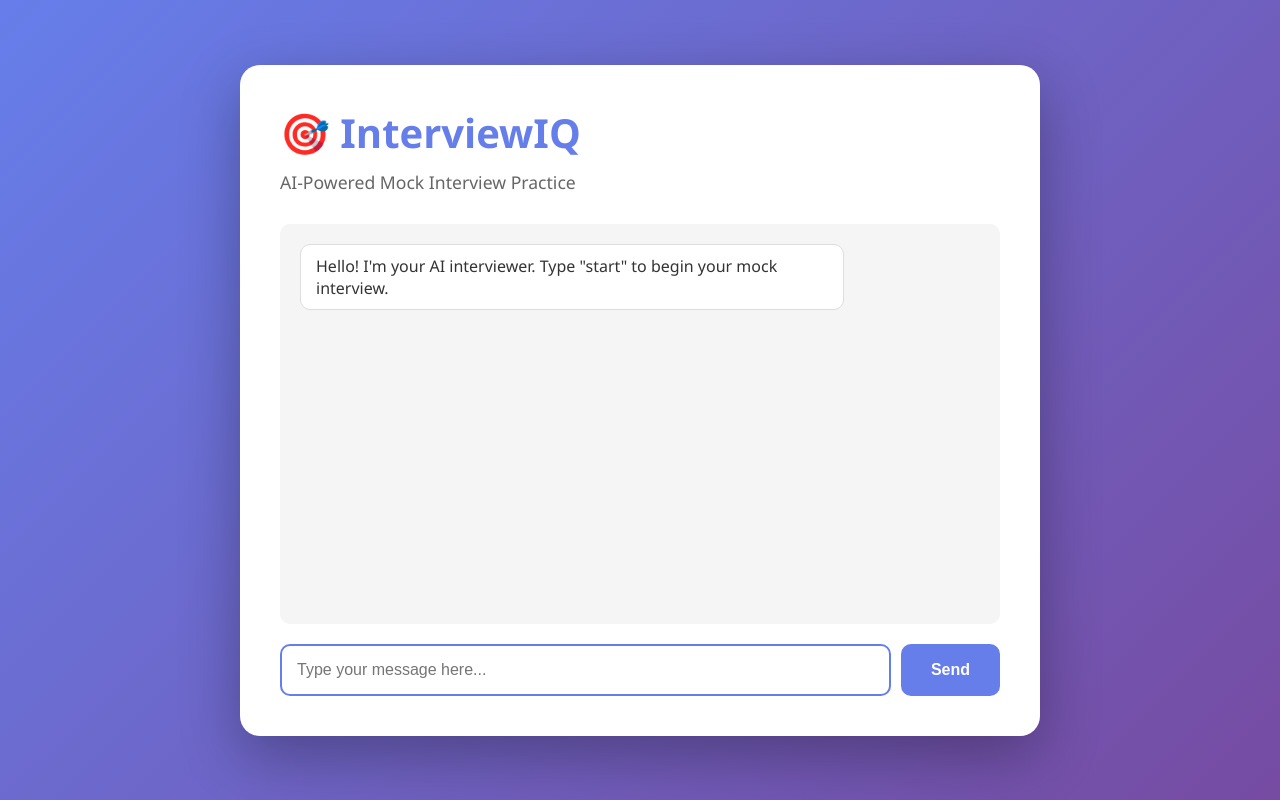
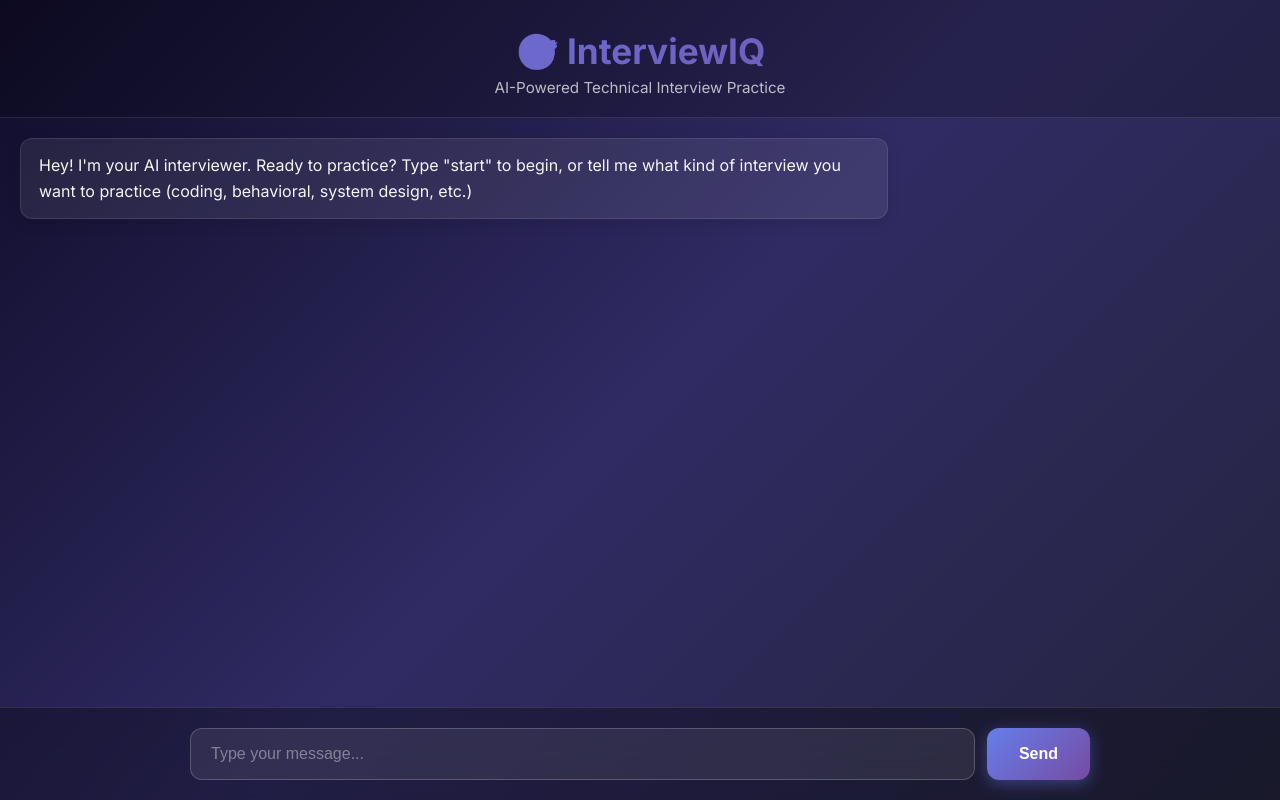
Before and after one commit to aliraza-987/AI-Model-1---InterviewIQ, a Flask app: page / in a window 1280 px wide. Run offline with Flask 3, Linux system fonts and the light colour scheme.

```diff
--- a/main.py
+++ b/main.py
@@ -1,4 +1,4 @@
-from flask import Flask, render_template, request, jsonify
+from flask import Flask, render_template, request, jsonify, session
 from dotenv import load_dotenv
 import os
 from groq import Groq
@@ -7,12 +7,15 @@ from groq import Groq
 load_dotenv()
 
 app = Flask(__name__)
+app.secret_key = os.urandom(24)  # needed for session management
 
 # Configure Groq
 client = Groq(api_key=os.getenv('GROQ_API_KEY'))
 
 @app.route('/')
 def home():
+    # Clear conversation history when page loads
+    session.clear()
     return render_template('index.html')
 
 @app.route('/interview', methods=['POST'])
@@ -20,28 +23,46 @@ def interview():
     data = request.json
     user_message = data.get('message', '')
 
-    # TODO: Add conversation history tracking
-    # Right now just sending single messages, need to maintain context
-    # Maybe use session storage or database?
+    # Get or initialize conversation history
+    if 'conversation' not in session:
+        session['conversation'] = []
 
-    # Call Groq API
-    # NOTE: Switched from Gemini because of quota issues - Groq is faster anyway
+    # Add user message to history
+    session['conversation'].append({
+        "role": "user",
+        "content": user_message
+    })
+
+    # Prepare messages for API (system prompt + conversation history)
+    messages = [
+        {
+            "role": "system",
+            "content": "You are an AI interviewer conducting technical interviews. Ask coding questions, give feedback, and have conversations about technical topics. Remember previous parts of the conversation."
+        }
+    ] + session['conversation']
+
+    # Call Groq API with full conversation context
     chat_completion = client.chat.completions.create(
-        messages=[
-            {
-                "role": "system",
-                "content": "You are an AI interviewer conducting technical interviews. Ask coding questions, give feedback, and have conversations about technical topics."
-            },
-            {
-                "role": "user",
-                "content": user_message
-            }
-        ],
-        model="llama-3.3-70b-versatile",  # tried llama-3.1 first but it got decommissioned
+        messages=messages,
+        model="llama-3.3-70b-versatile",
     )
 
-    # FIXME: Need better error handling here
-    return jsonify({'response': chat_completion.choices[0].message.content})
+    ai_response = chat_completion.choices[0].message.content
+
+    # Add AI response to history
+    session['conversation'].append({
+        "role": "assistant",
+        "content": ai_response
+    })
+
+    # Keep conversation from getting too long (last 20 messages only)
+    if len(session['conversation']) > 20:
+        session['conversation'] = session['conversation'][-20:]
+
+    session.modified = True
+    return jsonify({'response': ai_response})
 
 if __name__ == '__main__':
-    app.run(debug=True)
+    import os
+    port = int(os.environ.get('PORT', 5000))
+    app.run(host='0.0.0.0', port=port, debug=False)
--- a/templates/index.html
+++ b/templates/index.html
@@ -4,115 +4,195 @@
     <meta charset="UTF-8">
     <meta name="viewport" content="width=device-width, initial-scale=1.0">
     <title>InterviewIQ - AI Mock Interview</title>
+    <!-- Built this during spring break - wanted to practice interviews without bugging friends -->
     <style>
+        @import url('https://fonts.googleapis.com/css2?family=Inter:wght@300;400;500;600;700&display=swap');
+
         * {
             margin: 0;
             padding: 0;
             box-sizing: border-box;
         }
 
-        body {
-            font-family: 'Segoe UI', Tahoma, Geneva, Verdana, sans-serif;
-            background: linear-gradient(135deg, #667eea 0%, #764ba2 100%);
-            min-height: 100vh;
-            display: flex;
-            justify-content: center;
-            align-items: center;
-            padding: 20px;
+        html, body {
+            height: 100%;
+            overflow: hidden;
         }
 
-        .container {
-            background: white;
-            border-radius: 20px;
-            box-shadow: 0 20px 60px rgba(0,0,0,0.3);
-            max-width: 800px;
-            width: 100%;
-            padding: 40px;
+        body {
+            font-family: 'Inter', sans-serif;
+            background: linear-gradient(135deg, #0f0c29, #302b63, #24243e);
+            display: flex;
+            flex-direction: column;
+        }
+
+        .header {
+            text-align: center;
+            padding: 30px 20px 20px;
+            background: rgba(0, 0, 0, 0.2);
+            border-bottom: 1px solid rgba(255, 255, 255, 0.1);
         }
 
         h1 {
-            color: #667eea;
-            margin-bottom: 10px;
-            font-size: 2.5em;
+            color: #ffffff;
+            font-size: 2.2em;
+            font-weight: 700;
+            margin-bottom: 5px;
+            background: linear-gradient(135deg, #667eea 0%, #764ba2 100%);
+            -webkit-background-clip: text;
+            -webkit-text-fill-color: transparent;
+            background-clip: text;
         }
 
         .subtitle {
-            color: #666;
-            margin-bottom: 30px;
-            font-size: 1.1em;
+            color: rgba(255, 255, 255, 0.7);
+            font-size: 0.95em;
+            font-weight: 400;
         }
 
-        .chat-box {
-            background: #f5f5f5;
+        /* Chat area - scrollable */
+        .chat-container {
+            flex: 1;
+            overflow-y: auto;
+            padding: 20px;
+            display: flex;
+            flex-direction: column;
+            gap: 16px;
+        }
+
+        .chat-container::-webkit-scrollbar {
+            width: 8px;
+        }
+
+        .chat-container::-webkit-scrollbar-track {
+            background: rgba(255, 255, 255, 0.05);
+        }
+
+        .chat-container::-webkit-scrollbar-thumb {
+            background: rgba(255, 255, 255, 0.2);
             border-radius: 10px;
-            padding: 20px;
-            height: 400px;
-            overflow-y: auto;
-            margin-bottom: 20px;
         }
 
         .message {
-            margin-bottom: 15px;
-            padding: 10px 15px;
-            border-radius: 10px;
-            max-width: 80%;
+            padding: 14px 18px;
+            border-radius: 12px;
+            max-width: 70%;
+            animation: slideIn 0.3s ease-out;
+            line-height: 1.6;
+        }
+
+        @keyframes slideIn {
+            from {
+                opacity: 0;
+                transform: translateY(10px);
+            }
+            to {
+                opacity: 1;
+                transform: translateY(0);
+            }
         }
 
         .user-message {
-            background: #667eea;
+            background: linear-gradient(135deg, #667eea 0%, #764ba2 100%);
             color: white;
             margin-left: auto;
             text-align: right;
+            box-shadow: 0 4px 15px rgba(102, 126, 234, 0.3);
         }
 
         .ai-message {
-            background: white;
-            color: #333;
-            border: 1px solid #ddd;
+            background: rgba(255, 255, 255, 0.08);
+            color: rgba(255, 255, 255, 0.95);
+            border: 1px solid rgba(255, 255, 255, 0.1);
+            box-shadow: 0 4px 15px rgba(0, 0, 0, 0.1);
+            margin-right: auto;
+        }
+
+        /* Input area - FIXED at bottom */
+        .input-container {
+            padding: 20px;
+            background: rgba(0, 0, 0, 0.3);
+            backdrop-filter: blur(20px);
+            border-top: 1px solid rgba(255, 255, 255, 0.1);
         }
 
         .input-area {
+            max-width: 900px;
+            margin: 0 auto;
             display: flex;
-            gap: 10px;
+            gap: 12px;
         }
 
         #userInput {
             flex: 1;
-            padding: 15px;
-            border: 2px solid #667eea;
-            border-radius: 10px;
+            padding: 16px 20px;
+            background: rgba(255, 255, 255, 0.08);
+            border: 1px solid rgba(255, 255, 255, 0.2);
+            border-radius: 12px;
             font-size: 16px;
+            color: white;
+            transition: all 0.3s ease;
+        }
+
+        #userInput::placeholder {
+            color: rgba(255, 255, 255, 0.4);
+        }
+
+        #userInput:focus {
+            outline: none;
+            border-color: #667eea;
+            background: rgba(255, 255, 255, 0.12);
+            box-shadow: 0 0 0 3px rgba(102, 126, 234, 0.2);
         }
 
         #sendBtn {
-            padding: 15px 30px;
-            background: #667eea;
+            padding: 16px 32px;
+            background: linear-gradient(135deg, #667eea 0%, #764ba2 100%);
             color: white;
             border: none;
-            border-radius: 10px;
+            border-radius: 12px;
             cursor: pointer;
             font-size: 16px;
-            font-weight: bold;
+            font-weight: 600;
+            transition: all 0.3s ease;
+            box-shadow: 0 4px 15px rgba(102, 126, 234, 0.4);
         }
 
         #sendBtn:hover {
-            background: #5568d3;
+            transform: translateY(-2px);
+            box-shadow: 0 6px 20px rgba(102, 126, 234, 0.6);
+        }
+
+        #sendBtn:active {
+            transform: translateY(0);
+        }
+
+        @media (max-width: 600px) {
+            h1 {
+                font-size: 1.8em;
+            }
+
+            .message {
+                max-width: 85%;
+            }
         }
     </style>
 </head>
 <body>
-    <div class="container">
+    <div class="header">
         <h1>🎯 InterviewIQ</h1>
-        <p class="subtitle">AI-Powered Mock Interview Practice</p>
+        <p class="subtitle">AI-Powered Technical Interview Practice</p>
+    </div>
 
-        <div class="chat-box" id="chatBox">
-            <div class="message ai-message">
-                Hello! I'm your AI interviewer. Type "start" to begin your mock interview.
-            </div>
+    <div class="chat-container" id="chatBox">
+        <div class="message ai-message">
+            Hey! I'm your AI interviewer. Ready to practice? Type "start" to begin, or tell me what kind of interview you want to practice (coding, behavioral, system design, etc.)
         </div>
+    </div>
 
+    <div class="input-container">
         <div class="input-area">
-            <input type="text" id="userInput" placeholder="Type your message here..." />
+            <input type="text" id="userInput" placeholder="Type your message..." />
             <button id="sendBtn" onclick="sendMessage()">Send</button>
         </div>
     </div>
@@ -124,11 +204,9 @@
 
             if (!message) return;
 
-            // Display user message
             addMessage(message, 'user-message');
             input.value = '';
 
-            // Send to backend
             fetch('/interview', {
                 method: 'POST',
                 headers: {
@@ -154,7 +232,6 @@
             chatBox.scrollTop = chatBox.scrollHeight;
         }
 
-        // Allow Enter key to send message
         document.getElementById('userInput').addEventListener('keypress', function(e) {
             if (e.key === 'Enter') {
                 sendMessage();
```
